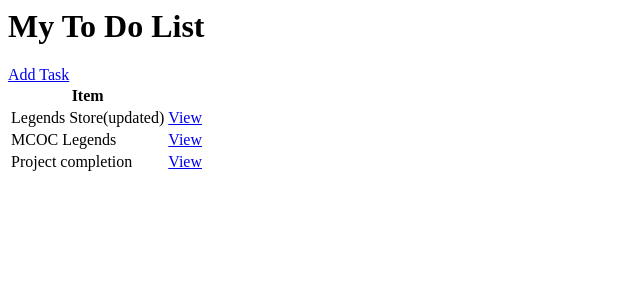
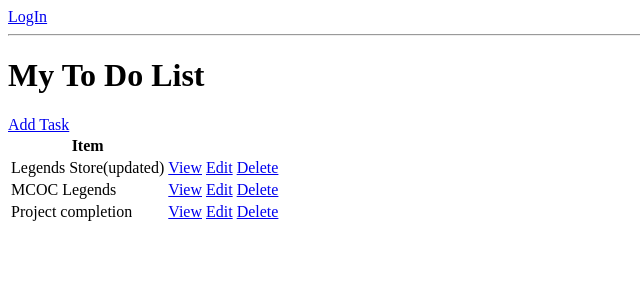
Before and after one commit to Arga987/Django_to_do_list, a Django app: page / in a window 1280 px wide. Shown: the top 300 px of the page, without its empty margins (0-640 px from the left). Run offline with Django 4.2, Linux system fonts and the light colour scheme; data comes from the database, SQL or seed files in the repository; both versions use the stored data as it was after the commit.

Commit message:
LogIn/LogOut done

```diff
--- /dev/null
+++ b/base/templates/base/task_confirm_delete.html
@@ -0,0 +1,6 @@
+<a href="{% url 'tasks' %}">Go back</a>
+<form action="" method="POST">
+  {% csrf_token%}
+  <p>Are you sure you want to delete this task? "{{task}}" </p>
+  <input type="submit" value="Delete">
+</form>
--- a/base/templates/base/task_list.html
+++ b/base/templates/base/task_list.html
@@ -1,3 +1,12 @@
+
+{% if request.user.is_authenticated%}
+  <p>{{request.user}}</p>
+  <a href="{% url 'logout' %}">Logout</a>
+{% else %}
+  <a href="{% url 'login' %}">LogIn</a>
+{% endif %}
+
+<hr>
 <h1>My To Do List</h1>
 <a href="{% url 'task-create' %}">Add Task</a>
 
@@ -5,11 +14,14 @@
   <tr>
     <th>Item</th>
     <th></th>
+    <th></th>
   </tr>
   {% for task in tasks %}
   <tr>
     <td>{{task.title}}</td>
     <td><a href="{% url 'task' task.id %}">View</a></td>
+    <td><a href="{% url 'task-update' task.id %}">Edit</a></td>
+    <td><a href="{% url 'task-delete' task.id %}">Delete</a></td>
   </tr>
   {% empty %}
     <h3>No items in list</h3>
--- a/base/urls.py
+++ b/base/urls.py
@@ -1,8 +1,14 @@
 from django.urls import path
-from . views import TaskList, TaskDetail, TaskCreate
+from . views import CustomLoginView, TaskList, TaskDetail, TaskCreate, TaskUpdate, DeleteView
+from django.contrib.auth.views import LogoutView
 
 urlpatterns = [
+    path('login/', CustomLoginView.as_view(), name='login'),
+    path('logout/', LogoutView.as_view(next_page='login'), name='logout'),
     path('', TaskList.as_view(), name='tasks'),
     path('task/<int:pk>/', TaskDetail.as_view(), name='task'),
     path('task-create/', TaskCreate.as_view(), name='task-create'),
+    path('task-update/<int:pk>/', TaskUpdate.as_view(), name='task-update'),
+    path('task-delete/<int:pk>/', DeleteView.as_view(), name='task-delete'),
+
 ]
--- a/base/views.py
+++ b/base/views.py
@@ -1,9 +1,19 @@
 from django.shortcuts import render
 from django.views.generic.list import ListView
 from django.views.generic.detail import DetailView
-from django.views.generic.edit import CreateView
+from django.views.generic.edit import CreateView, UpdateView, DeleteView
 from django.urls import reverse_lazy
+from django.contrib.auth.views import LoginView
 from .models import Task
+
+class CustomLoginView(LoginView):
+    template_name = 'base/login.html'
+    fields = '__all__'
+    redirect_authenticated_user = True
+
+    def get_success_url(self):
+        return reverse_lazy('tasks')
+
 
 class TaskList(ListView):
     model = Task
@@ -18,3 +28,13 @@ class TaskCreate(CreateView):
     model = Task
     fields = '__all__'
     success_url = reverse_lazy('tasks')
+
+class TaskUpdate(UpdateView):
+    model = Task
+    fields = '__all__'
+    success_url = reverse_lazy('tasks')
+
+class DeleteView(DeleteView):
+    model = Task
+    context_object_name = 'task'
+    success_url = reverse_lazy('tasks')
```
Also changed, not shown: base/templates/base/login.html (added, +7 -0 lines), db.sqlite3.
